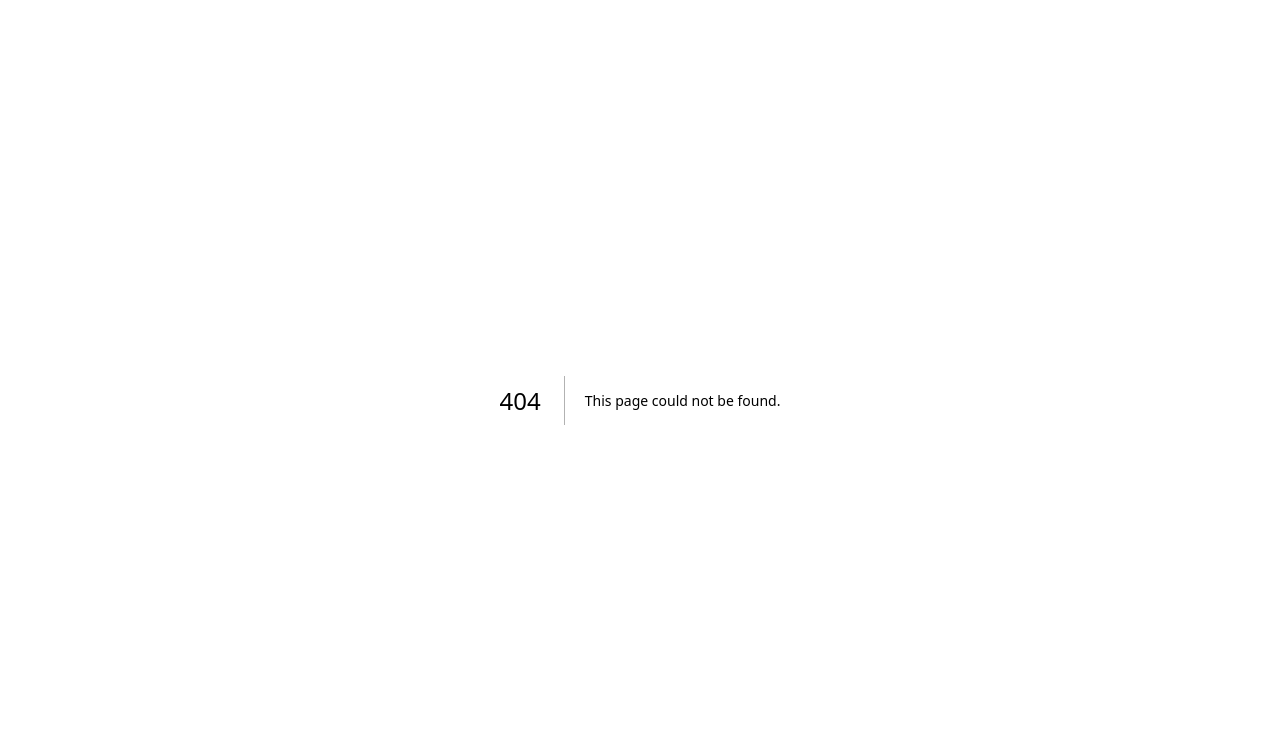
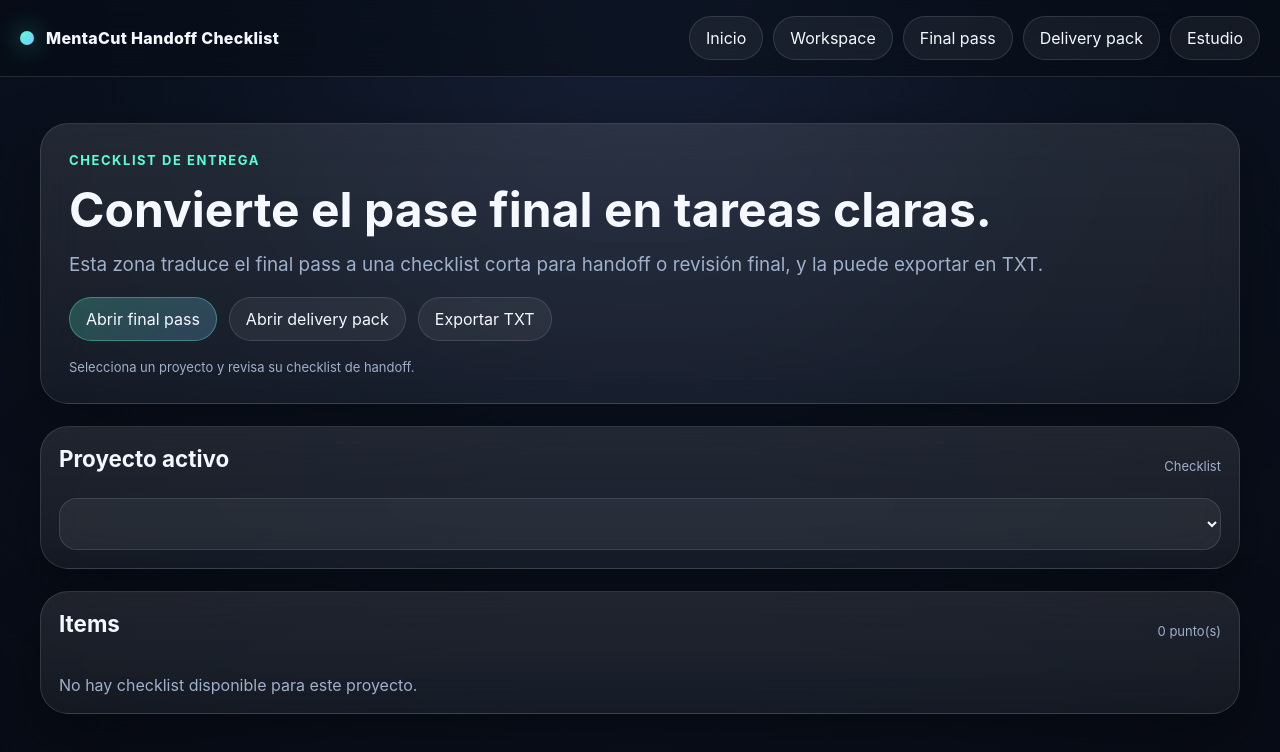
Before and after one commit to alain7224/MentaCut, a Next.js app: page /studio/handoff-checklist in a window 1280 px wide. Before the commit this address had no page. Shown: the top 752 px of the page. Built offline with nearby package versions, Linux system fonts and the light colour scheme.

Commit message:
feat: add handoff checklist route with txt export

```diff
--- /dev/null
+++ b/app/studio/handoff-checklist/page.tsx
@@ -0,0 +1,101 @@
+'use client'
+
+import Link from 'next/link'
+import { useEffect, useMemo, useState } from 'react'
+import { readProjectAudioMixes, type ProjectAudioMix } from '@/lib/local-audio-mix'
+import { readClipRoles, type ClipRoleEntry } from '@/lib/local-clip-roles'
+import { listLocalMedia, type LocalMediaRecord } from '@/lib/local-media'
+import { readLocalProjects, type LocalProject } from '@/lib/local-store'
+import { readTransitionPlans, type ClipTransitionPlan } from '@/lib/local-transitions'
+import { evaluateFinalPass } from '@/lib/final-pass'
+import { buildHandoffChecklist, exportHandoffChecklistTxt } from '@/lib/handoff-checklist'
+
+export default function StudioHandoffChecklistPage() {
+  const [projects, setProjects] = useState<LocalProject[]>([])
+  const [library, setLibrary] = useState<LocalMediaRecord[]>([])
+  const [roles, setRoles] = useState<ClipRoleEntry[]>([])
+  const [transitions, setTransitions] = useState<ClipTransitionPlan[]>([])
+  const [audioMixes, setAudioMixes] = useState<ProjectAudioMix[]>([])
+  const [activeProjectId, setActiveProjectId] = useState<string | null>(null)
+  const [status, setStatus] = useState('')
+
+  useEffect(() => {
+    const next = readLocalProjects()
+    setProjects(next)
+    setActiveProjectId(next[0]?.id ?? null)
+    setRoles(readClipRoles())
+    setTransitions(readTransitionPlans())
+    setAudioMixes(readProjectAudioMixes())
+    void listLocalMedia().then(setLibrary).catch(() => setLibrary([]))
+  }, [])
+
+  const activeProject = useMemo(() => projects.find((item) => item.id === activeProjectId) ?? null, [projects, activeProjectId])
+  const projectRoles = useMemo(() => roles.filter((item) => item.projectId === activeProjectId), [roles, activeProjectId])
+  const projectTransitions = useMemo(() => transitions.filter((item) => item.projectId === activeProjectId), [transitions, activeProjectId])
+  const activeAudioMix = useMemo(() => audioMixes.find((item) => item.projectId === activeProjectId) ?? null, [audioMixes, activeProjectId])
+  const finalPass = useMemo(() => activeProject ? evaluateFinalPass({ project: activeProject, mediaLibrary: library, roles: projectRoles, transitions: projectTransitions, audioMix: activeAudioMix }) : null, [activeProject, library, projectRoles, projectTransitions, activeAudioMix])
+  const items = useMemo(() => finalPass ? buildHandoffChecklist(finalPass) : [], [finalPass])
+
+  function exportTxt() {
+    if (!activeProject || !items.length) return
+    const blob = new Blob([exportHandoffChecklistTxt(activeProject.name, items)], { type: 'text/plain;charset=utf-8' })
+    const url = URL.createObjectURL(blob)
+    const anchor = document.createElement('a')
+    anchor.href = url
+    anchor.download = `${activeProject.name.replace(/\s+/g, '-').toLowerCase()}-handoff-checklist.txt`
+    anchor.click()
+    URL.revokeObjectURL(url)
+    setStatus('Checklist exportada en TXT')
+  }
+
+  return (
+    <div className="page-shell">
+      <header className="topbar">
+        <div className="brand"><span className="brand-dot" /><span>MentaCut Handoff Checklist</span></div>
+        <nav className="nav">
+          <Link href="/" className="nav-link">Inicio</Link>
+          <Link href="/studio/workspace" className="nav-link">Workspace</Link>
+          <Link href="/studio/final-pass" className="nav-link">Final pass</Link>
+          <Link href="/studio/delivery-pack" className="nav-link">Delivery pack</Link>
+          <Link href="/studio" className="nav-link">Estudio</Link>
+        </nav>
+      </header>
+      <main className="main">
+        <section className="section">
+          <div className="panel hero-copy">
+            <span className="eyebrow">Checklist de entrega</span>
+            <h1 className="title" style={{ fontSize: 'clamp(1.8rem, 4vw, 3rem)' }}>Convierte el pase final en tareas claras.</h1>
+            <p className="sub">Esta zona traduce el final pass a una checklist corta para handoff o revisión final, y la puede exportar en TXT.</p>
+            <div className="action-row">
+              <Link href="/studio/final-pass" className="btn btn-primary">Abrir final pass</Link>
+              <Link href="/studio/delivery-pack" className="btn">Abrir delivery pack</Link>
+              <button className="btn" onClick={exportTxt} disabled={!items.length}>Exportar TXT</button>
+            </div>
+            <div className="timeline-label">{status || 'Selecciona un proyecto y revisa su checklist de handoff.'}</div>
+          </div>
+        </section>
+        <section className="section">
+          <div className="panel timeline">
+            <div className="row-head"><h2 className="section-title">Proyecto activo</h2><div className="timeline-label">Checklist</div></div>
+            <select className="input" value={activeProjectId ?? ''} onChange={(event) => setActiveProjectId(event.target.value)}>
+              {projects.map((project) => <option key={project.id} value={project.id}>{project.name} · {project.format}</option>)}
+            </select>
+          </div>
+        </section>
+        <section className="section">
+          <div className="panel timeline">
+            <div className="row-head"><h2 className="section-title">Items</h2><div className="timeline-label">{items.length} punto(s)</div></div>
+            <div className="project-list">
+              {items.length === 0 ? <div className="empty">No hay checklist disponible para este proyecto.</div> : null}
+              {items.map((item, index) => (
+                <div key={index} className="project-item">
+                  <strong>{item.state === 'done' ? 'Hecho' : 'Revisar'} · {item.label}</strong>
+                </div>
+              ))}
+            </div>
+          </div>
+        </section>
+      </main>
+    </div>
+  )
+}
```
